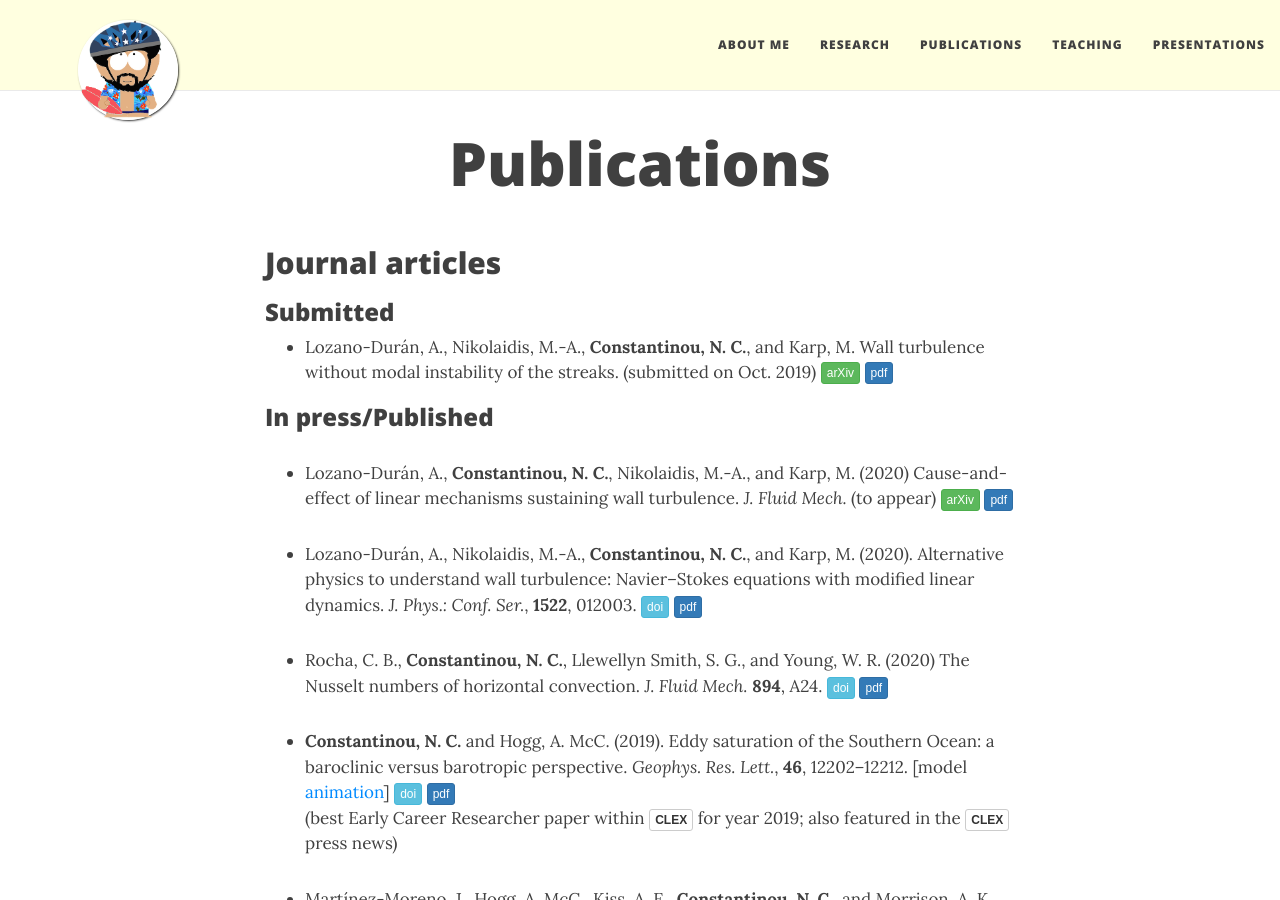
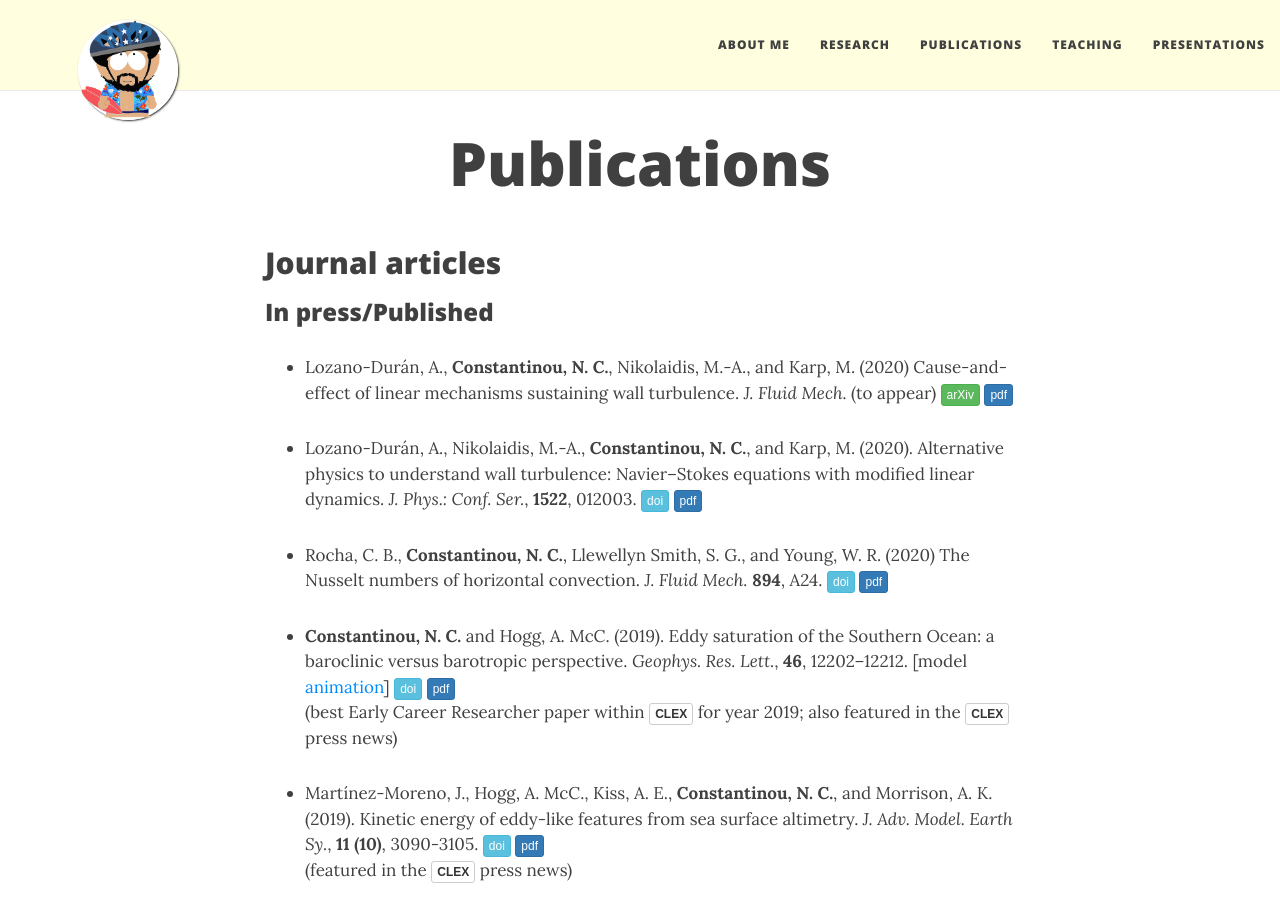
Before and after one commit to navidcy/navidcy.github.io, a Jekyll site: the page built from publications.md, in a window 1280 px wide and 900 px high. Built offline with Jekyll 4.4.1, drawn with Linux system fonts in a browser that asks for light colours; nearby versions of some CDN libraries; comment, search, counter and statistics services are not loaded; some of the changed text lies outside the part shown.

Commit message:
move modallystablestreaks to other pubs

```diff
--- a/publications.md
+++ b/publications.md
@@ -7,15 +7,12 @@
 
 ## Journal articles
 
+<!--
 
 ### Submitted
 
-<!--
 - Rocha, C. B., **Constantinou, N. C.**, Llewellyn Smith, S. G., and  Young, W. R. The heat flux of horizontal convection: Nusselt number scaling. _J. Fluid Mech._ (submitted on ...) [<span class="btn btn-success btn-xs{{end}}" style="font-family:sans-serif;">arXiv</span>][arXiv:1912.05229]{:target="_blank"} [<span class="btn btn-primary btn-xs{{end}}" style="font-family:sans-serif;">pdf</span>][HCNuDefinition]
 -->
-
-- Lozano-Durán, A., Nikolaidis, M.-A., **Constantinou, N. C.**, and Karp, M. Wall turbulence without modal instability of the streaks. (submitted on Oct. 2019) [<span class="btn btn-success btn-xs{{end}}" style="font-family:sans-serif;">arXiv</span>][arXiv:1909.05490]{:target="_blank"} [<span class="btn btn-primary btn-xs{{end}}" style="font-family:sans-serif;">pdf</span>][modallystableturbulence]
-
 
 ### In press/Published
 
@@ -93,6 +90,8 @@
 <br>
 
 ## Other Publications
+
+- Lozano-Durán, A., Nikolaidis, M.-A., **Constantinou, N. C.**, and Karp, M. (2019) Wall turbulence without modal instability of the streaks. [arXiv:1909.05490][]{:target="_blank"} [<span class="btn btn-primary btn-xs{{end}}" style="font-family:sans-serif;">pdf</span>][modallystableturbulence]
 
 - Lozano-Durán, A, Karp, M., and **Constantinou, N. C.** (2018) Wall turbulence with constrained energy extraction from the mean flow, _Center for Turbulence Research &ndash; Annual Research Briefs_, 209-220. [<span class="btn btn-info btn-xs{{end}}" style="font-family:sans-serif;">url</span>][wallturbulencebrief-url] [<span class="btn btn-primary btn-xs{{end}}" style="font-family:sans-serif;">pdf</span>][wallturbulencebrief]
 
```
